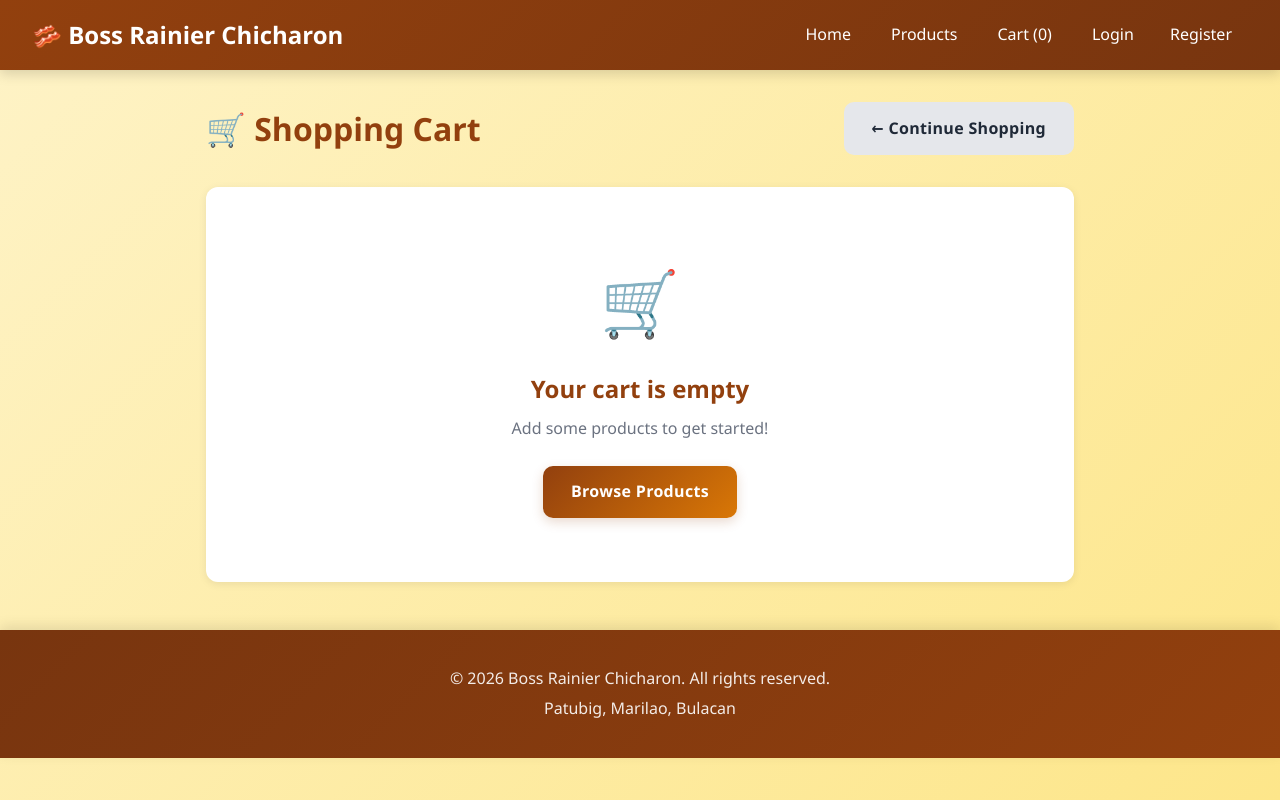
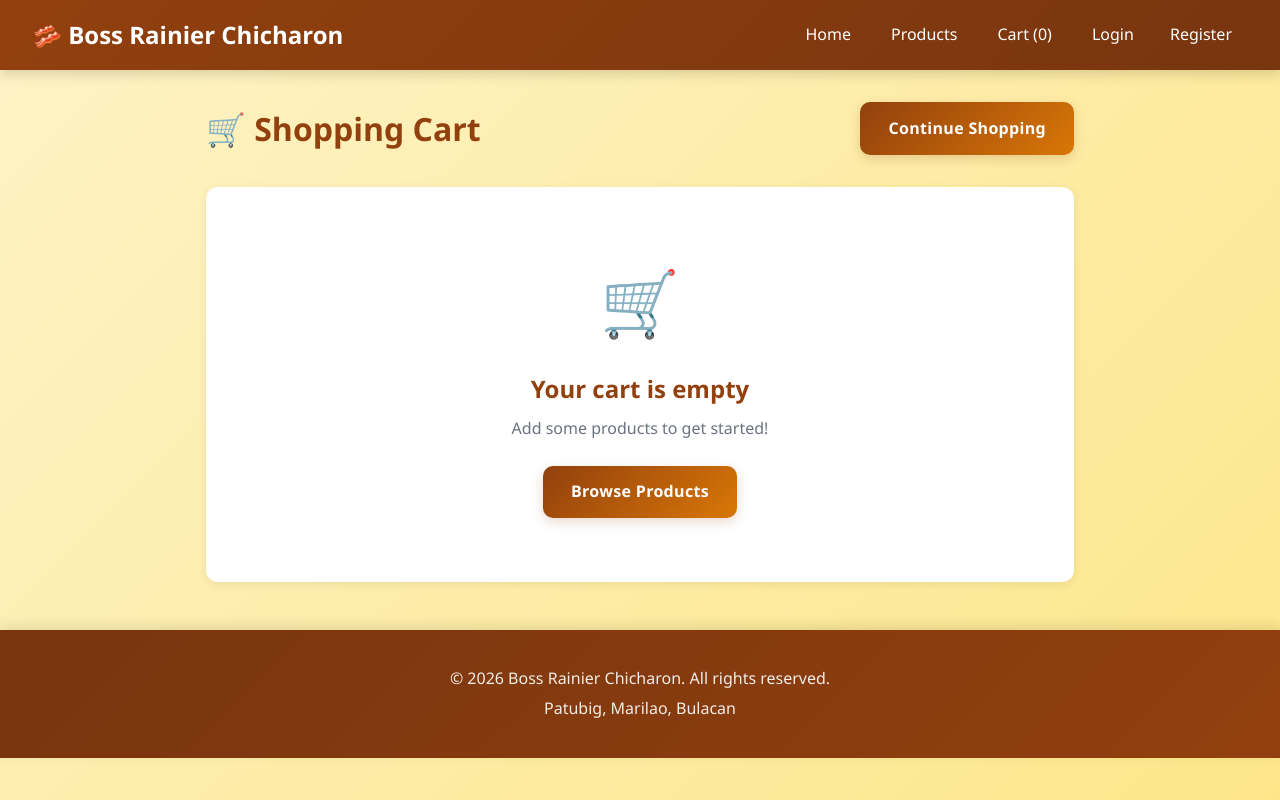
Before and after one commit to caolegileunardopdm-byte/boss-rainier-chicharon, a website: page frontend/cart.html in a window 1280 px wide. Drawn offline with Linux system fonts and the light colour scheme.

Commit message:
Change Continue Shopping button to primary style

```diff
--- a/frontend/cart.html
+++ b/frontend/cart.html
@@ -164,9 +164,7 @@
     <div class="cart-container">
       <div class="cart-header">
         <h1>🛒 Shopping Cart</h1>
-        <a href="products.html" class="btn btn-secondary"
-          >← Continue Shopping</a
-        >
+        <a href="products.html" class="btn btn-primary">Continue Shopping</a>
       </div>
 
       <div id="cart-items">
```
